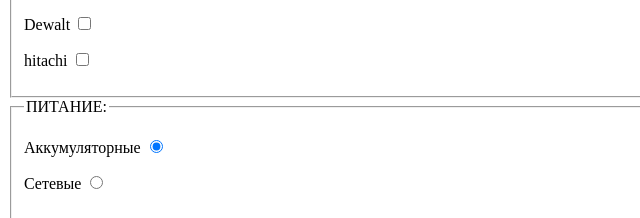
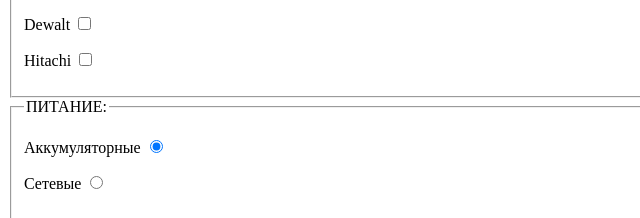
Before and after one commit to VladimirMitrofanov/223899-technomart-28, a plain HTML site: page catalog.html in a window 1280 px wide. Shown: the part 825-1043 px from the top of the page, 0-640 px from the left. Drawn offline with Linux system fonts and the light colour scheme.

Commit message:
Завершаем разметку

```diff
--- a/catalog.html
+++ b/catalog.html
@@ -109,7 +109,7 @@
               <input id="dewalt" type="checkbox" name="dewalt">
             </p>
             <p>
-              <label for="hitachi">hitachi</label>
+              <label for="hitachi">Hitachi</label>
               <input id="hitachi" type="checkbox" name="hitachi">
             </p>
         </fieldset>
```
Also changed, not shown: index.html (+2 -1 lines).
